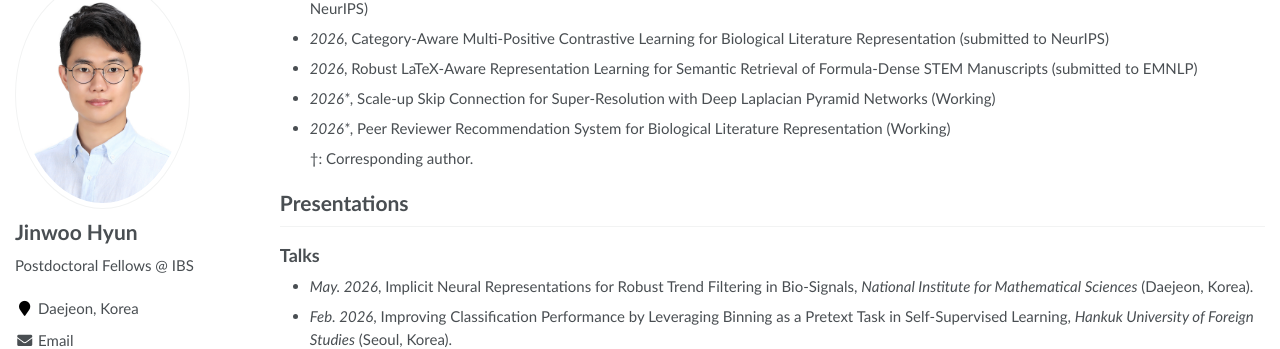
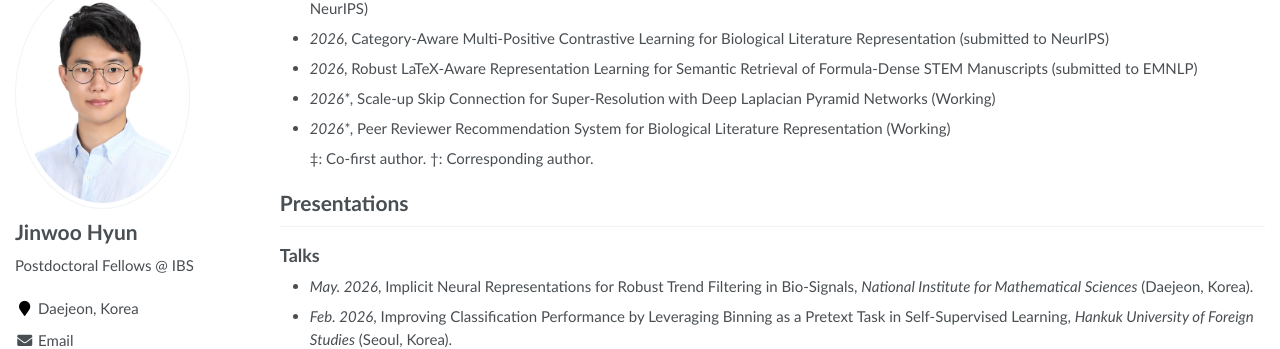
Before and after one commit to JW-George/JW-George.github.io, a Jekyll site: the page built from index.md, in a window 1280 px wide and 900 px high, scrolled down 2484 px. Shown: the part 111-460 px from the top of the window. Built offline with Jekyll 4.4.1, drawn with Linux system fonts in a browser that asks for light colours; some web fonts are replaced.

Commit message:
Update index.md

```diff
--- a/index.md
+++ b/index.md
@@ -53,6 +53,7 @@ I am a Postdoctoral Research Fellow at IBS (Institute for Basic Science) BIMAG (
 # Publications
 
 ## Journal Articles
+
 <div class='paper-box'><div class='paper-box-image'><div><div class="badge">IEEE Trans. Intell. Transp. Syst.</div><img src='images/paper/metro.png' alt="1" style="width:350px; height:180px; object-fit:contain;"></div></div>
 <div class='paper-box-text' markdown="1">
 
@@ -165,7 +166,7 @@ Workshop on Machine Learning and Compression, NeurIPS 2024 (Poster)
 
 - *2026\**, Peer Reviewer Recommendation System for Biological Literature Representation (Working)
 
-    &dagger;: Corresponding author.
+    &Dagger;: Co-first author. &dagger;: Corresponding author.
 <br>
 
 # Presentations
```
